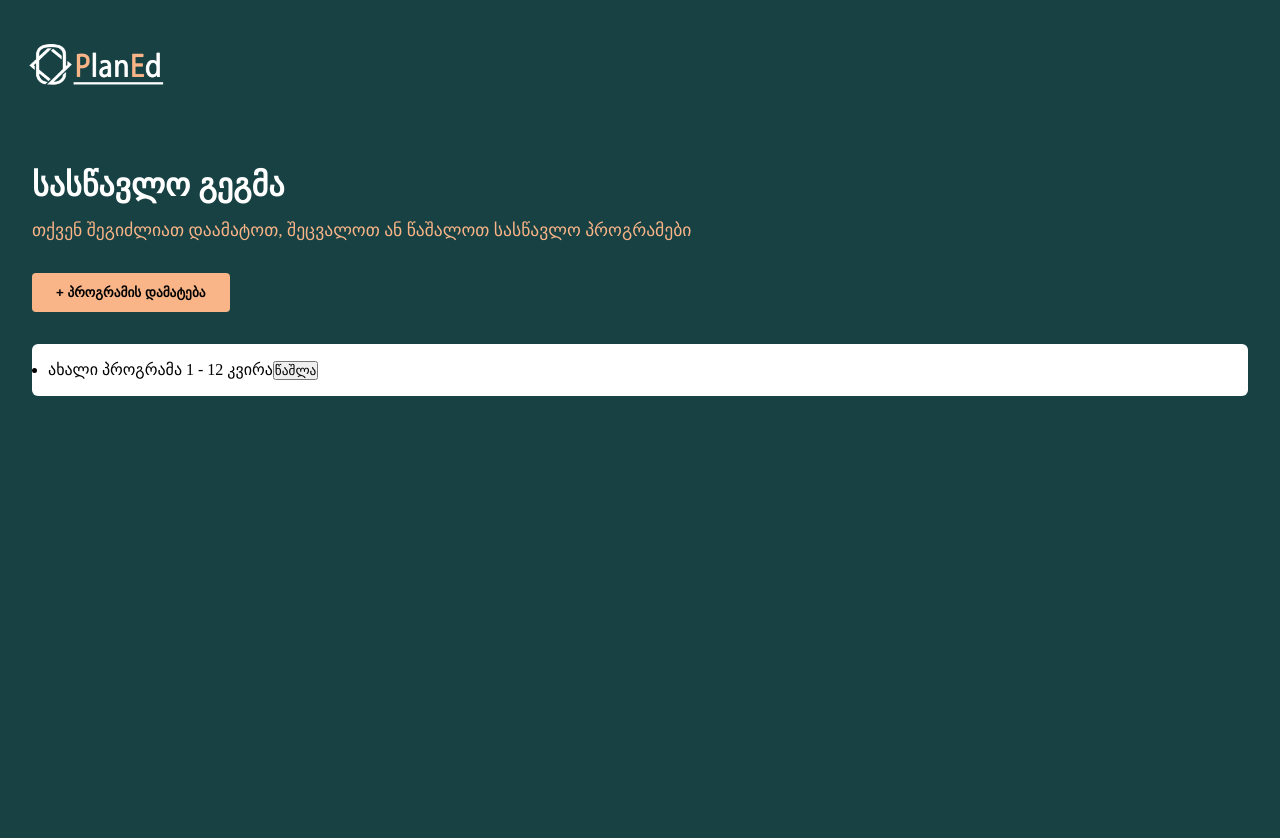
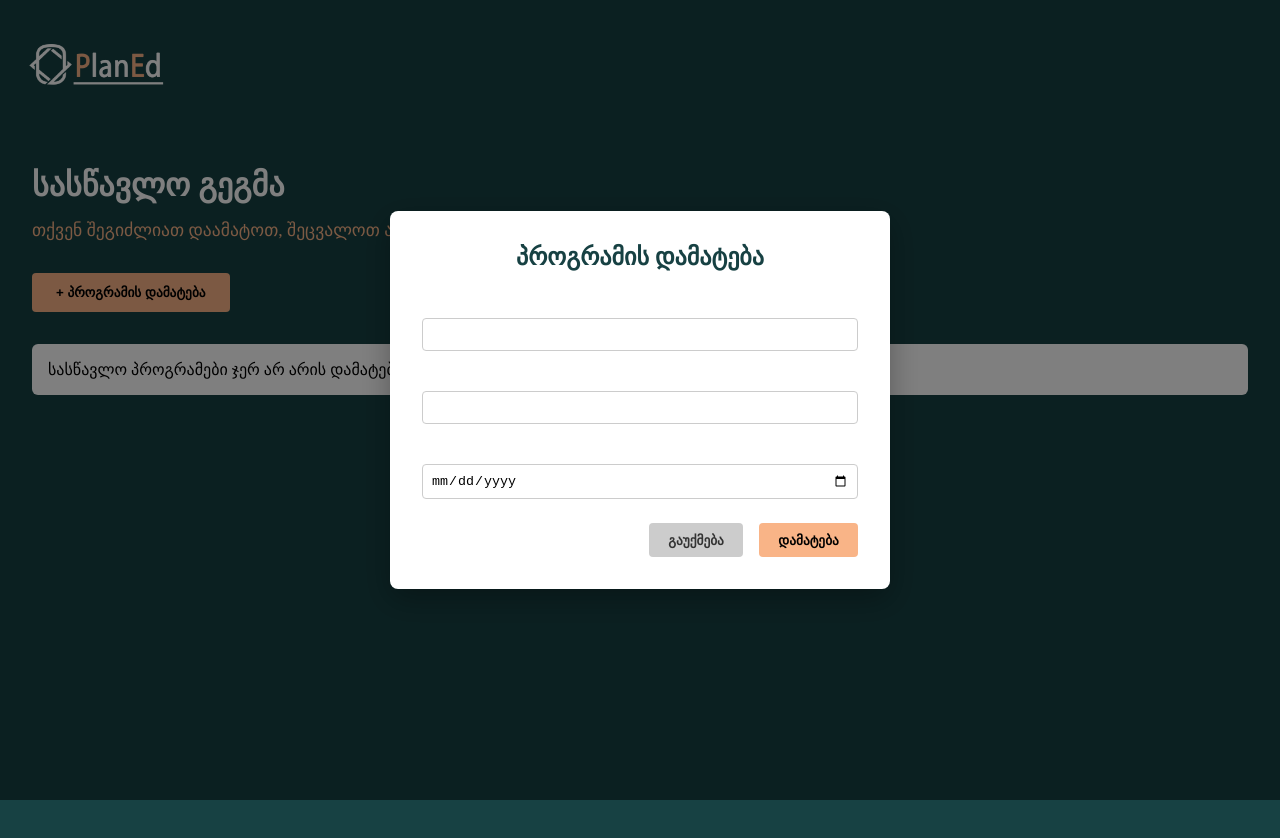
Before and after one commit to t0rn1k3/planEd-Web, a Next.js app: page /curriculum in a window 1280 px wide. Both pictures are taken after a click on the button "+ პროგრამის დამატება". Shown: the top 838 px of the page. Built offline with nearby package versions, Linux system fonts and the light colour scheme.

Commit message:
create modal window for entering the name of module and define weeks for each module, add styles on module components

```diff
--- a/src/app/curriculum/page.tsx
+++ b/src/app/curriculum/page.tsx
@@ -1,41 +1,33 @@
 "use client";
-
 import { useProgramStore } from "@/store/programSore";
 import { v4 as uuid } from "uuid";
-
 import styles from "./CurriculumPage.module.css";
+import AddProgramModal from "@/components/AddProgramModal";
+import { useState } from "react";
 
 export default function CurriculumPage() {
   const { programs, addProgram, removeProgram } = useProgramStore();
+  const [showModal, setShowModal] = useState(false);
+
   return (
     <div className={styles.container}>
       <h1 className={styles.title}>სასწავლო გეგმა</h1>
       <p className={styles.subtitle}>
         თქვენ შეგიძლიათ დაამატოთ, შეცვალოთ ან წაშალოთ სასწავლო პროგრამები
       </p>
-      <button
-        className={styles.addButton}
-        onClick={() =>
-          addProgram({
-            id: uuid(),
-            name: `ახალი პროგრამა ${programs.length + 1}`,
-            totalWeeks: 12,
-            startDate: new Date().toISOString(),
-            holidays: [],
-            modules: [],
-          })
-        }
-      >
+
+      <button className={styles.addButton} onClick={() => setShowModal(true)}>
         + პროგრამის დამატება
       </button>
+      {showModal && <AddProgramModal onClose={() => setShowModal(false)} />}
       <div className={styles.programList}>
         {programs.length === 0 ? (
-          <p>სასწავლო პროგრამა ჯერ არ არის დამატებული</p>
+          <p>სასწავლო პროგრამები ჯერ არ არის დამატებული.</p>
         ) : (
           <ul>
             {programs.map((p) => (
               <li key={p.id}>
-                {p.name} - {p.totalWeeks} კვირა
+                {p.name} – {p.totalWeeks} კვირა
                 <button onClick={() => removeProgram(p.id)}>წაშლა</button>
               </li>
             ))}
--- /dev/null
+++ b/src/components/AddProgramModal.module.css
@@ -0,0 +1,76 @@
+.modalOverlay {
+  position: fixed;
+  top: 0;
+  left: 0;
+  width: 100vw;
+  height: 100vh;
+  background: rgba(0, 0, 0, 0.5);
+  display: flex;
+  justify-content: center;
+  align-items: center;
+  z-index: 1000;
+}
+
+.modalContent {
+  background: white;
+  border-radius: 8px;
+  padding: 2rem;
+  width: 90%;
+  max-width: 500px;
+  box-shadow: 0 10px 30px rgba(0, 0, 0, 0.3);
+}
+
+.modalTitle {
+  font-size: 1.5rem;
+  margin-bottom: 1.5rem;
+  color: var(--color-primary);
+  text-align: center;
+}
+
+.modalField {
+  margin-bottom: 1rem;
+  display: flex;
+  flex-direction: column;
+}
+
+.modalField label {
+  font-weight: bold;
+  margin-bottom: 0.3rem;
+}
+
+.modalField input,
+.modalField select {
+  padding: 0.5rem;
+  border: 1px solid #ccc;
+  border-radius: 4px;
+}
+
+.modalActions {
+  margin-top: 1.5rem;
+  display: flex;
+  justify-content: flex-end;
+  gap: 1rem;
+}
+
+.modalActions button {
+  padding: 0.6rem 1.2rem;
+  border: none;
+  border-radius: 4px;
+  font-weight: 600;
+  cursor: pointer;
+}
+
+.cancelButton {
+  background: #ccc;
+  color: #333;
+}
+
+.confirmButton {
+  background: var(--color-secondary);
+  color: black;
+}
+
+.confirmButton:hover {
+  background: var(--color-hover);
+  color: white;
+}
--- /dev/null
+++ b/src/components/AddProgramModal.tsx
@@ -0,0 +1,73 @@
+"use client";
+
+import { useState } from "react";
+import { useProgramStore } from "@/store/programSore";
+import { v4 as uuid } from "uuid";
+import styles from "./AddProgramModal.module.css";
+
+export default function AddProgramModal({ onClose }: { onClose: () => void }) {
+  const { addProgram } = useProgramStore();
+
+  const [name, setName] = useState("");
+  const [weeks, setWeeks] = useState("");
+  const [startDate, setStartDate] = useState("");
+
+  const handleSubmitModule = () => {
+    if (!name || !weeks || !startDate) return;
+
+    addProgram({
+      id: uuid(),
+      name,
+      totalWeeks: parseInt(weeks, 10),
+      startDate,
+      holidays: [],
+      modules: [],
+    });
+
+    onClose();
+  };
+
+  return (
+    <div className={styles.modalOverlay}>
+      <div className={styles.modalContent}>
+        <h2 className={styles.modalTitle}>პროგრამის დამატება</h2>
+
+        <div className={styles.modalField}>
+          <label>სახელი</label>
+          <input
+            type="text"
+            value={name}
+            onChange={(e) => setName(e.target.value)}
+          />
+        </div>
+
+        <div className={styles.modalField}>
+          <label>კვირების რაოდენობა</label>
+          <input
+            type="number"
+            value={weeks}
+            onChange={(e) => setWeeks(e.target.value)}
+          />
+        </div>
+
+        <div className={styles.modalField}>
+          <label>დაწყების თარიღი</label>
+          <input
+            type="date"
+            value={startDate}
+            onChange={(e) => setStartDate(e.target.value)}
+          />
+        </div>
+
+        <div className={styles.modalActions}>
+          <button className={styles.cancelButton} onClick={onClose}>
+            გაუქმება
+          </button>
+          <button className={styles.confirmButton} onClick={handleSubmitModule}>
+            დამატება
+          </button>
+        </div>
+      </div>
+    </div>
+  );
+}
```
